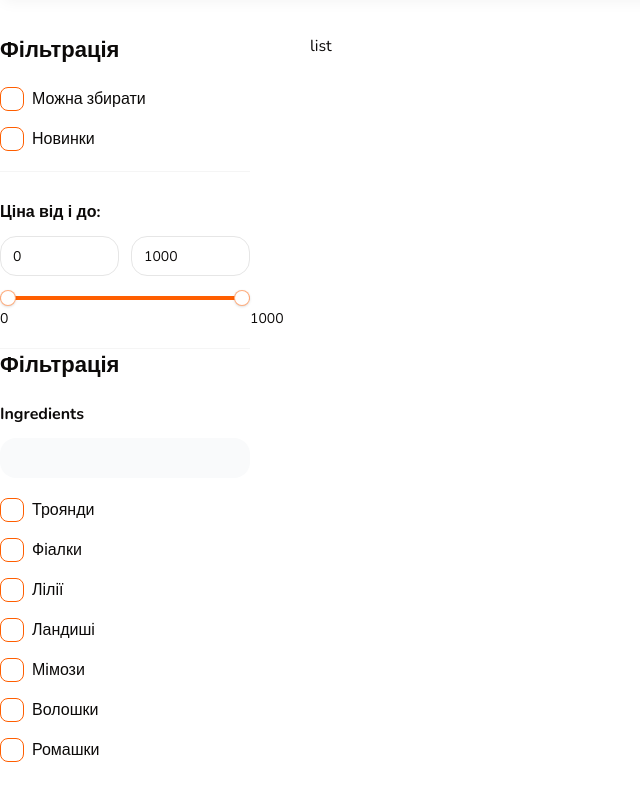
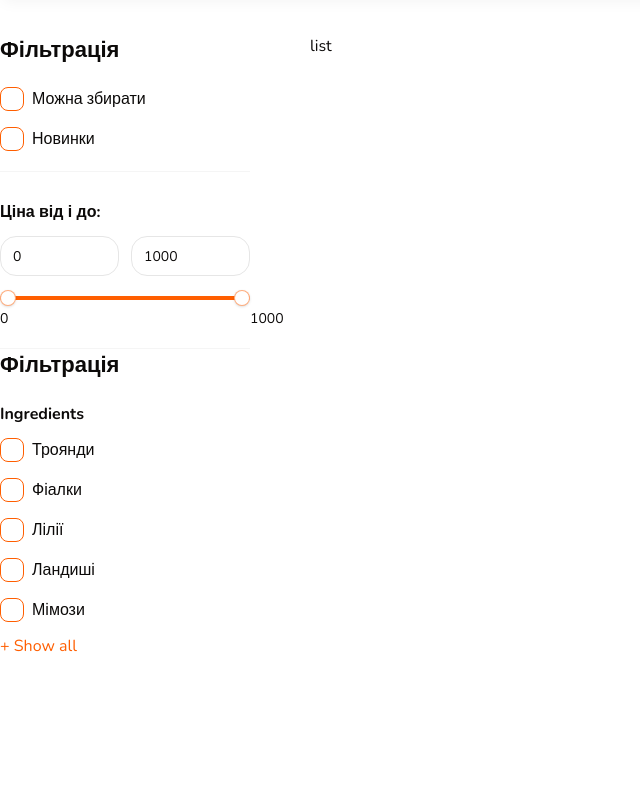
Before and after one commit to dev-SergioSS/next-commerce-app, a Next.js app: page / in a window 1280 px wide. Shown: the part 296-1096 px from the top of the page, without its empty margins (0-640 px from the left). After the commit the page ends 1010 px from the top, so only its background shows below. Built offline with nearby package versions, Linux system fonts and the light colour scheme.

Commit message:
done filter template

```diff
--- a/components/shared/checkbox-filters-group.tsx
+++ b/components/shared/checkbox-filters-group.tsx
@@ -10,7 +10,7 @@ interface Props {
   className?: string
   title: string
   items: Item[]
-  defaultItems?: Item[]
+  defaultItems: Item[]
   limit?: number
   searchInputPlaceholder?: string
   onChange?: (values: string[]) => void
@@ -22,34 +22,60 @@ export const CheckboxFiltersGroup: React.FC<Props> = ({
   title,
   items,
   defaultItems,
-  limit,
-  searchInputPlaceholder,
+  limit = 5,
+  searchInputPlaceholder = 'Search...',
   onChange,
   defaultValue,
 }) => {
+  const [showAll, setShowAll] = React.useState(false)
+  const [searchValue, setSearchValue] = React.useState('')
+
+  const list = showAll
+    ? items.filter((item) =>
+        item.text.toLocaleLowerCase().includes(searchValue.toLocaleLowerCase())
+      )
+    : defaultItems.slice(0, limit)
+
+  const onChangeSearchInput = (e: React.ChangeEvent<HTMLInputElement>) => {
+    setSearchValue(e.target.value)
+  }
+
   return (
     <div className={className}>
       <p className='font-bold mb-3'>{title}</p>
 
+      {showAll && (
         <div className='mb-5'>
           <Input
+            onChange={onChangeSearchInput}
             placeholder={searchInputPlaceholder}
             className='bg-gray-50 border-none'
           />
         </div>
+      )}
 
       <div className='flex flex-col gap-4 mah-h9-6 pr-2 overflow-auto scrollbar'>
-        {items.map((item, index) => (
+        {list.map((item, index) => (
           <FilterCheckbox
             key={index}
             text={item.text}
             value={item.value}
             endAdornment={item.endAdornment}
             checked={false}
-            onCheckedChange={() => console.log()}
+            onCheckedChange={(ids) => console.log(ids)}
           />
         ))}
       </div>
+
+      {items.length > limit && (
+        <div className={showAll ? 'border-t border-t-neutral-100 mt-4' : ''}>
+          <button
+            onClick={() => setShowAll(!showAll)}
+            className='text-primary mt-3'>
+            {showAll ? 'Hide' : '+ Show all'}
+          </button>
+        </div>
+      )}
     </div>
   )
 }
--- a/components/shared/filters.tsx
+++ b/components/shared/filters.tsx
@@ -70,8 +70,8 @@ export const Filters: React.FC<Props> = ({ className }) => {
         title='Ingredients'
         limit={5}
         items={[
-          { text: 'Троянди', value: '1' },
-          { text: 'Фіалки', value: '2' },
+          { text: 'Троянди', value: '10' },
+          { text: 'Фіалки', value: '11' },
           { text: 'Лілії', value: '3' },
           { text: 'Ландиші', value: '4' },
           { text: 'Мімози', value: '5' },
@@ -79,8 +79,8 @@ export const Filters: React.FC<Props> = ({ className }) => {
           { text: 'Ромашки', value: '7' },
         ]}
         defaultItems={[
-          { text: 'Троянди', value: '1' },
-          { text: 'Фіалки', value: '2' },
+          { text: 'Троянди', value: '10' },
+          { text: 'Фіалки', value: '11' },
           { text: 'Лілії', value: '3' },
           { text: 'Ландиші', value: '4' },
           { text: 'Мімози', value: '5' },
```
Lines whose indentation alone changed are shown as unchanged.
